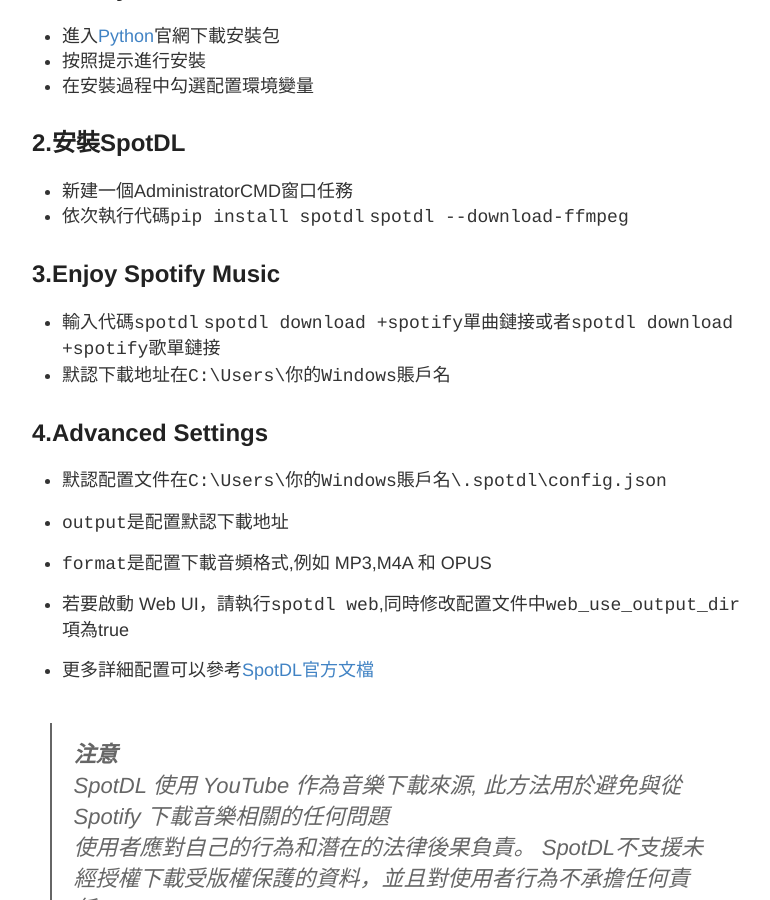
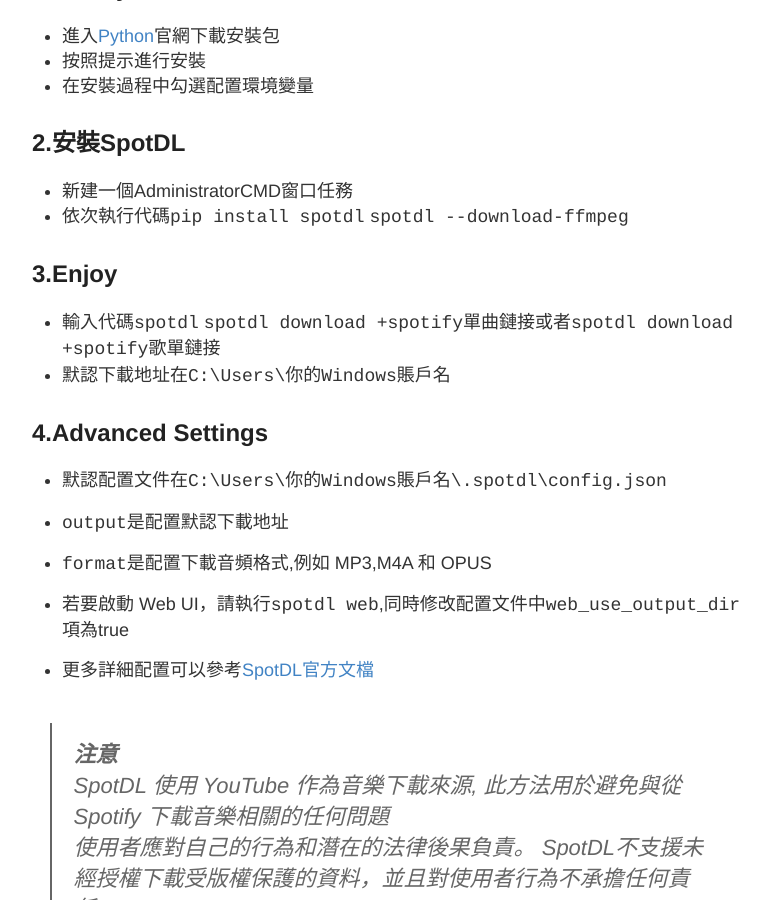
Before and after one commit to GholtsMxv/archiveblogg, a Jekyll site: the page built from _posts/2024-03-05-Download music for free on Spotify.md, in a window 1280 px wide and 900 px high, scrolled down 333 px. Shown: the whole window, without its empty margins (248-1018 px from the left). Built offline with Jekyll 4.4.1, drawn with Linux system fonts in a browser that asks for light colours; comment, search, counter and statistics services are not loaded.

Commit message:
Update 2024-03-05-Download music for free on Spotify.md

```diff
--- a/_posts/2024-03-05-Download music for free on Spotify.md
+++ b/_posts/2024-03-05-Download music for free on Spotify.md
@@ -16,7 +16,7 @@
 - 新建一個AdministratorCMD窗口任務
 - 依次執行代碼`pip install spotdl` `spotdl --download-ffmpeg`
 
-## 3.Enjoy Spotify Music
+## 3.Enjoy
 
 - 輸入代碼`spotdl` `spotdl download +spotify單曲鏈接`或者`spotdl download +spotify歌單鏈接`
 - 默認下載地址在`C:\Users\你的Windows賬戶名`
```
